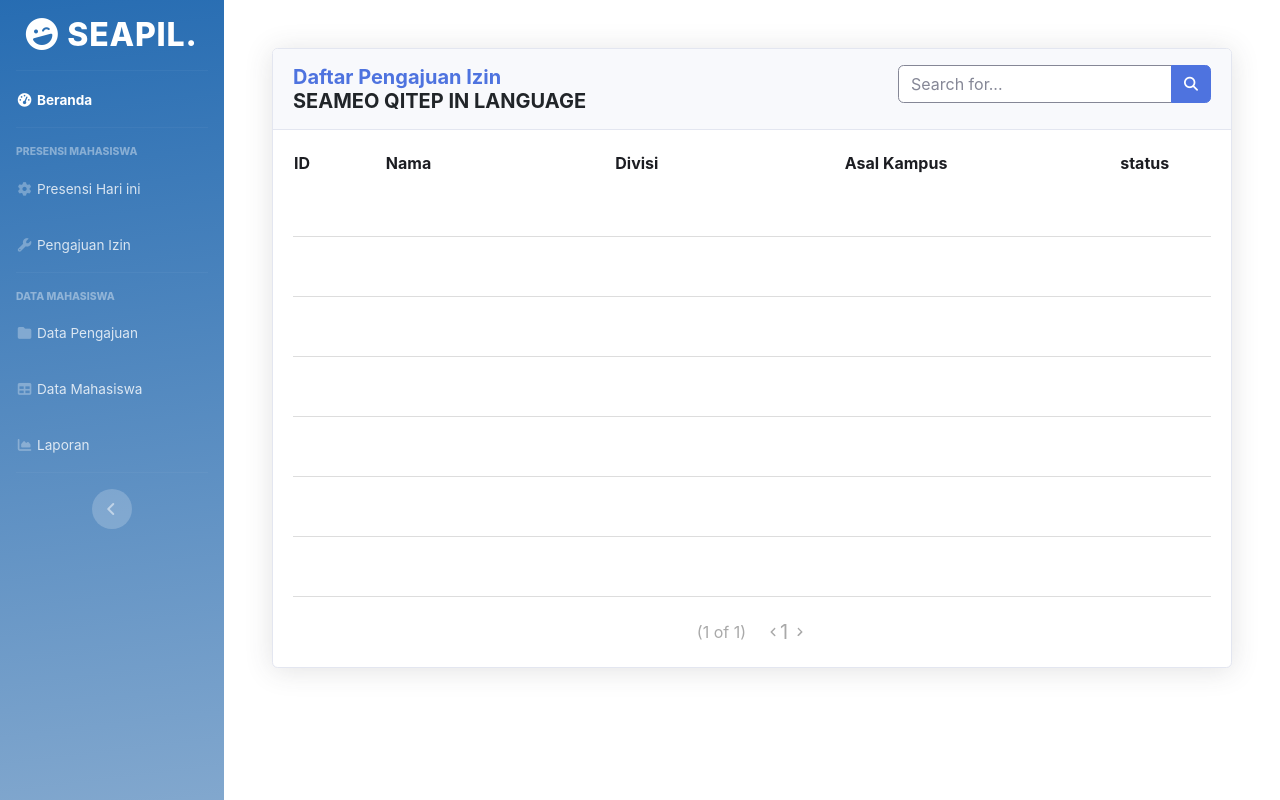
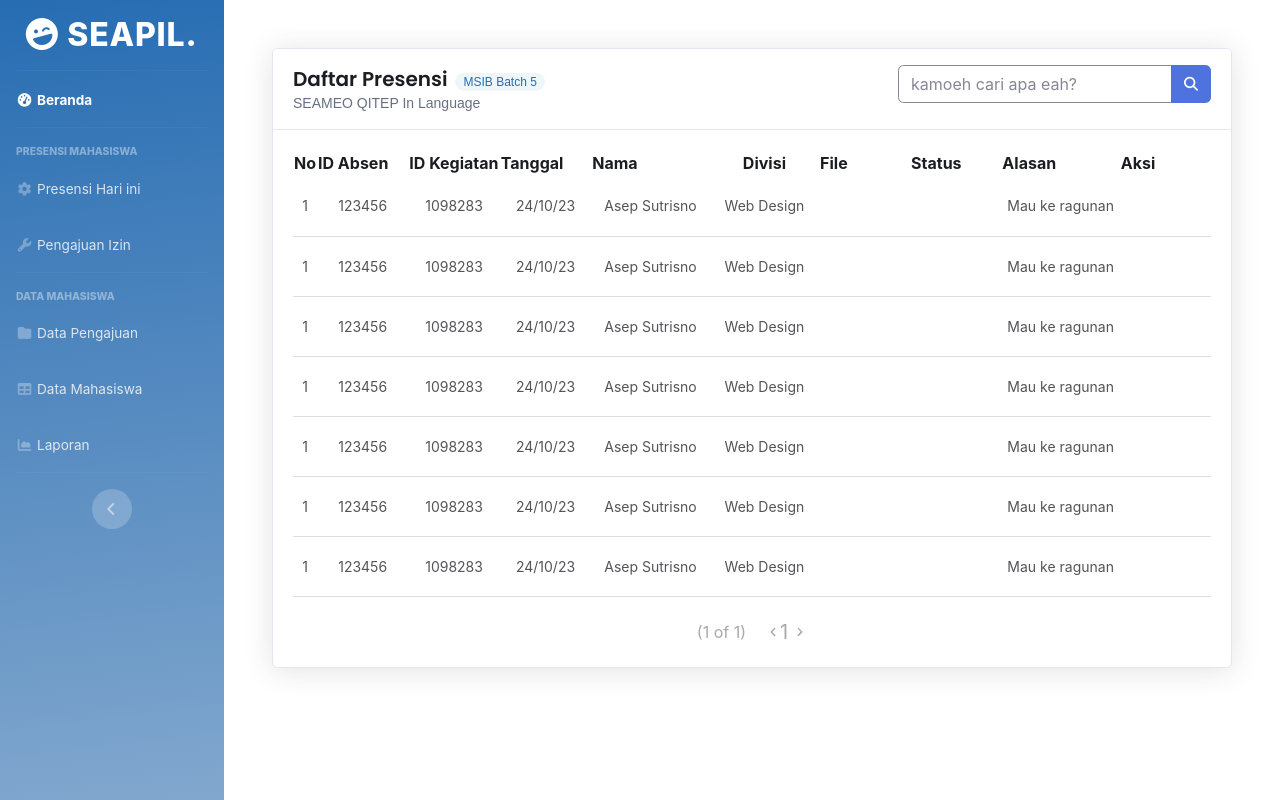
Before and after one commit to AkhmalN/Absensi-Seaqil, a React (Create React App) app in the folder Frontend/: page /dashboard/presensi in a window 1280 px wide. Built offline with nearby package versions, Linux system fonts and the light colour scheme; the HTML template or start-up script is replaced by a standard one.

Commit message:
data mahasiswa ea

```diff
--- a/Frontend/src/DATA.js
+++ b/Frontend/src/DATA.js
@@ -7,6 +7,8 @@
     nm: "Asep Sutrisno",
     div: "Web Design",
     alasan: "Mau ke ragunan",
+    shift: "Pagi",
+    pass: "lalalili",
   },
   {
     no: 1,
--- a/Frontend/src/pages/admin/DataMahasiswa.js
+++ b/Frontend/src/pages/admin/DataMahasiswa.js
@@ -18,19 +18,20 @@
       <div className="admin-bg container-fluid p-5 w-100">
         <div className="card shadow mb-4">
           {/* Card Header - Dropdown */}
-          <div className="card-header py-3 d-flex  justify-content-between">
-            <div className="">
-              <h5 className="m-0 font-weight-bold text-primary">
-                Data Peserta Magang
-              </h5>
-              <h5 className="m-0 font-weight-bold">SEAMEO QITEP IN LANGUAGE</h5>
+          <div className="card-header py-3 d-flex justify-content-between bg-white">
+            <div className="header tulisan">
+              <div className="header">
+                Daftar Mahasiswa Magang
+                <span className="blue-tag ms-2">MSIB Batch 5</span>
+              </div>
+              <div className="sub-header">SEAMEO QITEP In Language</div>
             </div>
             <form className="d-sm-inline-block form-inline mr-0 mw-100 navbar-search">
               <div className="input-group">
                 <input
                   type="text"
                   className="form-control border border-secondary small"
-                  placeholder="Search for..."
+                  placeholder="kamoeh cari apa eah?"
                   aria-label="Search"
                   aria-describedby="basic-addon2"
                 />
@@ -42,42 +43,49 @@
               </div>
             </form>
           </div>
+
           {/* Card Body */}
-          <div className="card-body">
+          <div className="card-body ">
             <DataTable
               value={DATA}
               paginator
               rows={10}
               rowsPerPageOptions={[5, 10, 25, 50]}
-              tableStyle={{ minWidth: "50rem" }}
+              tableStyle={{ textAlign: "center" }}
               className="customDataTable" // Add a custom class for more styling options
               paginatorTemplate={`CurrentPageReport PrevPageLink PageLinks NextPageLink `}>
-              <Column field="ID" header="ID" style={{ width: "10%" }}></Column>
               <Column
-                field="ID Kegiatan"
-                header="ID Kegiatan"
-                style={{ width: "20%" }}></Column>
+              field="no"
+              header="No"
+              style={{ width: "2%", textAlign: "center" }}>
+              </Column>
               <Column
-                field="Nama"
-                header="Nama"
-                style={{ width: "25%" }}></Column>
+              field="IDk"
+              header="ID Kegiatan"
+              style={{ width: "10%", textAlign: "center" }}>
+              </Column>
               <Column
-                field="Divisi"
-                header="Divisi"
-                style={{ width: "15%" }}></Column>
+              field="nm"
+              header="Nama"
+              style={{ width: "13%", textAlign: "center" }}>
+              </Column>
               <Column
-                field="Shift"
-                header="Shift"
-                style={{ width: "15%" }}></Column>
+              field="div"
+              header="Divisi"
+              style={{ width: "12%", textAlign: "center" }}></Column>
               <Column
-                field="Password"
-                header="Password"
-                style={{ width: "20%" }}></Column>
-              <Column field="Status" header="Status" style={{ width: "10%" }}>
-                <div>
-                  <Button variant="dark" />
-                </div>
-              </Column>
+              field="shift"
+              header="Shift"
+              style={{ width: "10%", textAlign: "center" }}></Column>
+              <Column
+              field="pass"
+              header="Password"
+              style={{ width: "10%", textAlign: "center" }}></Column>
+              <Column
+              field="aksi"
+              header="Aksi"
+              style={{ width: "10%", textAlign: "center" }}></Column>
+
             </DataTable>
           </div>
         </div>
--- a/Frontend/src/pages/admin/Presensi.js
+++ b/Frontend/src/pages/admin/Presensi.js
@@ -1,6 +1,6 @@
 import React from "react";
 import Sidebar from "../../components/Sidebar";
-import { useState, useEffect } from "react";
+import { useState } from "react";
 import { DataTable } from "primereact/datatable";
 import { Column } from "primereact/column";
 import DATA from "../../DATA";
@@ -18,19 +18,20 @@
       <div className="admin-bg container-fluid p-5 w-100">
         <div className="card shadow mb-4">
           {/* Card Header - Dropdown */}
-          <div className="card-header py-3 d-flex  justify-content-between">
-            <div className="">
-              <h5 className="m-0 font-weight-bold text-primary">
-                Daftar Pengajuan Izin
-              </h5>
-              <h5 className="m-0 font-weight-bold">SEAMEO QITEP IN LANGUAGE</h5>
+          <div className="card-header py-3 d-flex justify-content-between bg-white">
+            <div className="header tulisan">
+              <div className="header">
+                Daftar Presensi
+                <span className="blue-tag ms-2">MSIB Batch 5</span>
+              </div>
+              <div className="sub-header">SEAMEO QITEP In Language</div>
             </div>
             <form className="d-sm-inline-block form-inline mr-0 mw-100 navbar-search">
               <div className="input-group">
                 <input
                   type="text"
                   className="form-control border border-secondary small"
-                  placeholder="Search for..."
+                  placeholder="kamoeh cari apa eah?"
                   aria-label="Search"
                   aria-describedby="basic-addon2"
                 />
@@ -44,33 +45,55 @@
           </div>
 
           {/* Card Body */}
-          <div className="card-body">
+          <div className="card-body ">
             <DataTable
               value={DATA}
               paginator
               rows={10}
               rowsPerPageOptions={[5, 10, 25, 50]}
-              tableStyle={{ minWidth: "50rem" }}
+              tableStyle={{ textAlign: "center" }}
               className="customDataTable" // Add a custom class for more styling options
               paginatorTemplate={`CurrentPageReport PrevPageLink PageLinks NextPageLink `}>
-              <Column field="ID" header="ID" style={{ width: "10%" }}></Column>
+              <Column field="no" header="No" style={{ width: "2%" }}></Column>
               <Column
-                field="Nama"
+                field="IDa"
+                header="ID Absen"
+                style={{ width: "10%" }}></Column>
+
+              <Column
+                field="IDk"
+                header="ID Kegiatan"
+                style={{ width: "10%" }}></Column>
+              <Column
+                field="tgl"
+                header="Tanggal"
+                style={{ width: "10%" }}></Column>
+              <Column
+                field="nm"
                 header="Nama"
-                style={{ width: "25%" }}></Column>
+                style={{ width: "13%" }}></Column>
               <Column
-                field="Divisi"
+                field="div"
                 header="Divisi"
-                style={{ width: "25%" }}></Column>
+                style={{ width: "12%" }}
+                alignHeader={"center"}></Column>
+
               <Column
-                field="Asal Kampus"
-                header="Asal Kampus"
-                style={{ width: "30%" }}></Column>
-              <Column field="Status" header="status" style={{ width: "10%" }}>
-                <div>
-                  <Button variant="dark" />
-                </div>
-              </Column>
+                field="file"
+                header="File"
+                style={{ width: "10%" }}></Column>
+              <Column
+                field="stat"
+                header="Status"
+                style={{ width: "10%" }}></Column>
+              <Column
+                field="alasan"
+                header="Alasan"
+                style={{ width: "13%" }}></Column>
+              <Column
+                field="aksi"
+                header="Aksi"
+                style={{ width: "10%" }}></Column>
             </DataTable>
           </div>
         </div>
```
